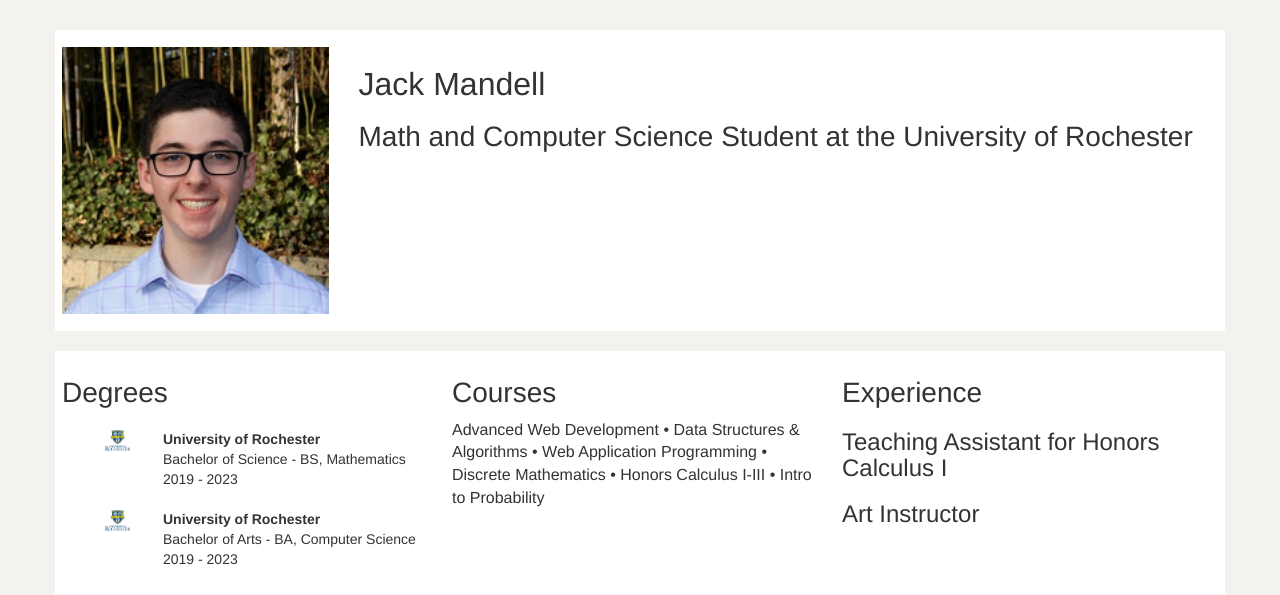
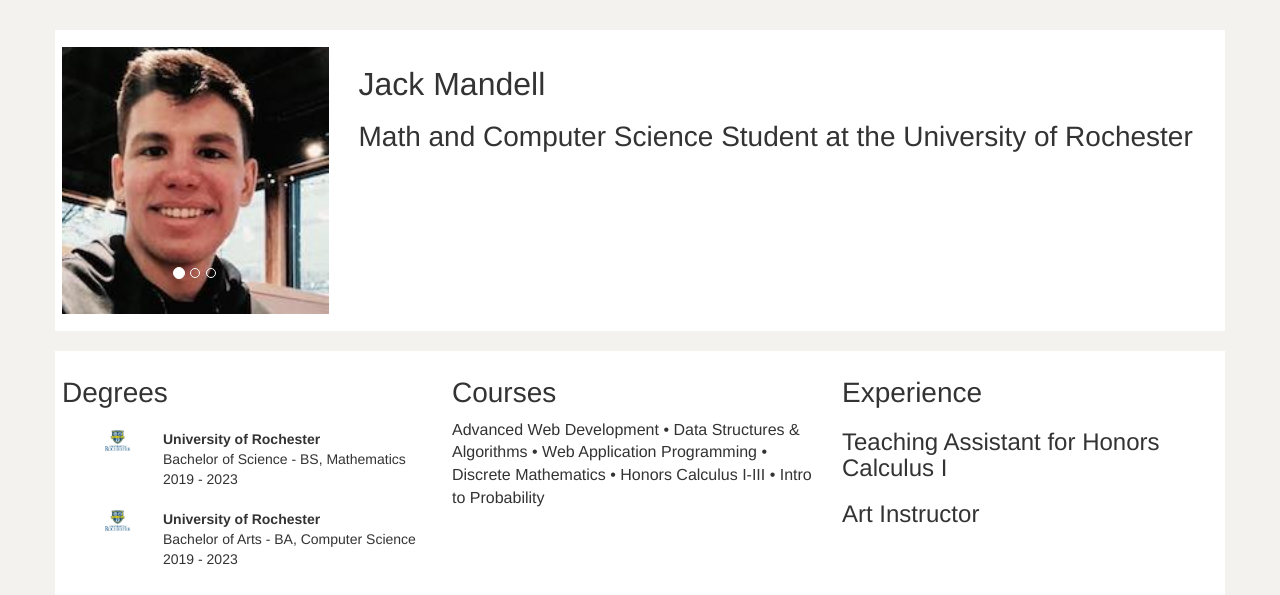
Before and after one commit to lkoblenc/project, a Flask app: page /jack in a window 1280 px wide. Shown: the part 53-648 px from the top of the page. Run offline with Flask 2, Linux system fonts and the light colour scheme; a user stored in the database is signed in; some libraries are stand-ins or nearby versions.

Commit message:
Added slideshow on jack.html

```diff
--- a/templates/base.html
+++ b/templates/base.html
@@ -76,4 +76,5 @@
 {% block scripts %}
 {{ super() }}
 {{ moment.include_moment() }}
+<script src="https://ajax.googleapis.com/ajax/libs/jquery/3.5.1/jquery.min.js"></script>
 {% endblock %}
--- a/templates/jack.html
+++ b/templates/jack.html
@@ -8,7 +8,30 @@
 		<div class="row display-flex">
 			<div class="bg-layout col-lg-12 col-md-12 col-xs-12">
 					<header class="row">
-						<img src="{{url_for('static',filename='images/jack.jpg')}}" class='col-xs-3 col-md-3 col-lg-3' >
+						<div id="myCarousel" class="carousel slide col-xs-3 col-md-3 col-lg-3" data-ride="carousel">
+							  <!-- Indicators -->
+							  <ol class="carousel-indicators">
+							    <li data-target="#myCarousel" data-slide-to="0" class="active"></li>
+							    <li data-target="#myCarousel" data-slide-to="1"></li>
+							    <li data-target="#myCarousel" data-slide-to="2"></li>
+							  </ol>
+
+							  <!-- Wrapper for slides -->
+							  <div class="carousel-inner">
+							    <div class="item active">
+							      <img src="{{url_for('static',filename='images/leo.jpg')}}" alt="Los Angeles" style="width:100%;">
+							    </div>
+
+							    <div class="item">
+							      <img src="{{url_for('static',filename='images/jaafar.jpg')}}" alt="Chicago" style="width:100%;">
+							    </div>
+
+							    <div class="item">
+							      <img src="{{url_for('static',filename='images/jack.jpg')}}" alt="New York" style="width:100%;">
+							    </div>
+							  </div>
+
+						</div>
 						<div class='col-xs-9 col-md-9 col-lg-9'>
 							<h1> Jack Mandell </h1>
 							<h2 class="title"> Math and Computer Science Student at the University of Rochester </h2>
```
